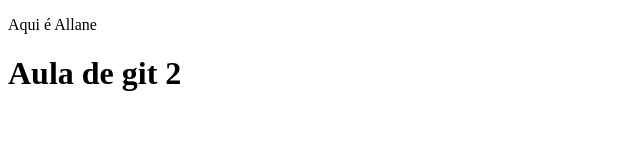
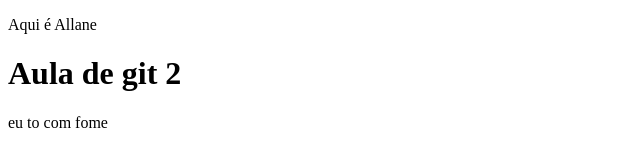
Before and after one commit to brunogomesifrn/aulapi2022, a plain HTML site: page allane/index.html in a window 1280 px wide. Shown: the whole page, without its empty margins (0-640 px from the left). Drawn offline with Linux system fonts and the light colour scheme.

Commit message:
Adicionei um p

```diff
--- a/allane/index.html
+++ b/allane/index.html
@@ -9,5 +9,6 @@
 <body>
     <p>Aqui é Allane</p>
     <h1> Aula de git 2</h1>
+    <p> eu to com fome </p>
 </body>
 </html>
```
